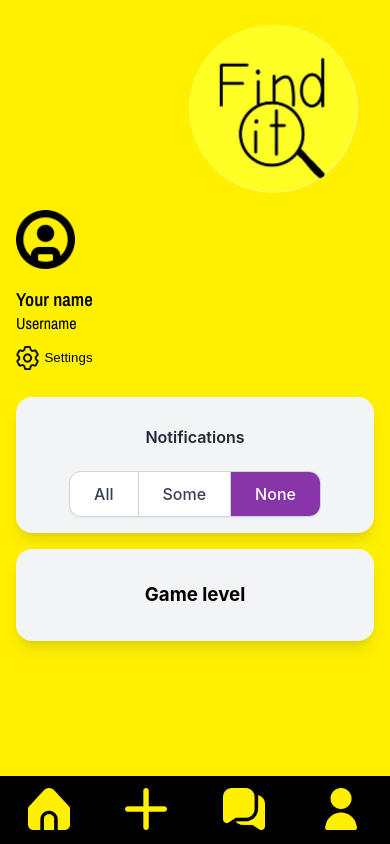
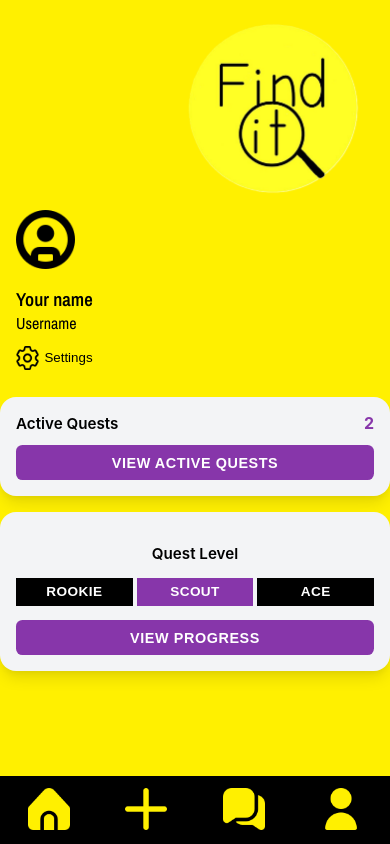
Before and after one commit to dinukap707/1800_202530_BBY13, a website built with Vite: page profile.html in a window 390 px wide. Built offline with nearby package versions, Linux system fonts and the light colour scheme.

Commit message:
Updated profile page to include intial game data, need to configure firebase and connect associated quest pages.

```diff
--- a/profile.html
+++ b/profile.html
@@ -1,6 +1,5 @@
 <!DOCTYPE html>
 <html lang="en">
-
   <head>
     <title>Find-it</title>
     <meta name="comp1800 template" content="My 1800 App" />
@@ -25,35 +24,47 @@
       <img src="./images/blackProfile.png" alt="Find-it" class="profilePhoto" />
       <h3>Your name</h3>
       <p>Username</p>
-    <button type="button" class="settingBtn" onclick="window.location.href = 'settings.html'">
+      <button
+        type="button"
+        class="settingBtn"
+        onclick="window.location.href = 'settings.html'"
+      >
         <img src="./images/setting.png" alt="Settings" class="settingPhoto" />
         <p>Settings</p>
       </button>
     </section>
     <content>
-    <div class="card">
-      <h2 class="title">Notifications</h2>
-
-      <!-- Segmented Control Container (Uses simplified class) -->
-      <div class="segmented-control">
-        <!-- 1. Development Option -->
-        <input type="radio" id="env_dev" name="environment" value="development" class="radio-input" />
-        <label for="env_dev" class="button-segment"> All </label>
-
-        <!-- 2. Staging Option -->
-        <input type="radio" id="env_stage" name="environment" value="staging" class="radio-input" />
-        <label for="env_stage" class="button-segment"> Some </label>
-
-        <!-- 3. Production Option -->
-        <input type="radio" id="env_prod" name="environment" value="production" class="radio-input" checked />
-        <label for="env_prod" class="button-segment"> None </label>
-      </div>
+      <!-- Active Quests Card -->
+      <div class="card quest-card">
+        <div class="card-row">
+          <span class="card-label">Active Quests</span>
+          <!-- placeholder count for now, we can hook this to Firestore later -->
+          <span class="card-value" id="active-quests-count">2</span>
         </div>
 
-    <div class="card">
-      <h3>Game level</h3>
+        <button class="primary-btn" id="view-quests-btn">
+          VIEW ACTIVE QUESTS
+        </button>
+      </div>
+
+      <!-- Quest Level card -->
+      <div class="card level-card">
+        <p class="card-label">Quest Level</p>
+
+        <div class="level-toggle">
+          <button class="level-pill" data-level="rookie">ROOKIE</button>
+          <button class="level-pill level-pill--active" data-level="scout">
+            SCOUT
+          </button>
+          <button class="level-pill" data-level="ace">ACE</button>
+        </div>
+
+        <button class="primary-btn" id="view-progress-btn">
+          VIEW PROGRESS
+        </button>
       </div>
     </content>
+
     <footer>
       <button type="button" onclick="window.location.href = 'main.html'">
         <img id="homeImg" src="./images/yellowHome.png" alt="Home" />
@@ -61,15 +72,15 @@
       <button type="button" onclick="window.location.href = 'upload.html'">
         <img id="plusImg" src="./images/yellowPlus.png" alt="Home" />
       </button>
-    <button type="button" onclick="window.location.href = 'direct_messages.html'">
+      <button
+        type="button"
+        onclick="window.location.href = 'direct_messages.html'"
+      >
         <img id="messageImg" src="./images/yellowMessages.png" alt="Home" />
       </button>
       <button type="button" onclick="window.location.href = 'profile.html'">
         <img id="userImg" src="./images/yellowUser.png" alt="Home" />
       </button>
     </footer>
-
-
   </body>
-
 </html>
--- a/styles/profileStyle.css
+++ b/styles/profileStyle.css
@@ -203,3 +203,87 @@ section button p {
 .floating-btn img {
   display: inline-flex;
 } */
+
+/* ===== Profile cards common tweaks ===== */
+content {
+  display: block;
+  padding: 0 0 90px; /* room above the fixed footer */
+}
+
+.card {
+  max-width: 380px; /* keep cards nicely narrow, like a phone */
+  margin: 1rem auto;
+}
+
+/* Simple row for "Active Quests" label + value */
+.card-row {
+  display: flex;
+  justify-content: space-between;
+  align-items: center;
+  margin-bottom: 0.75rem;
+}
+
+.card-label {
+  font-weight: 600;
+  font-size: 0.95rem;
+}
+
+.card-value {
+  font-weight: 700;
+  color: #8736aa; /* same purple as your segmented control */
+}
+
+/* Purple primary buttons (View Active Quests / View Progress) */
+.primary-btn {
+  width: 100%;
+  padding: 0.6rem 0.75rem;
+  border-radius: 0.4rem;
+  border: none;
+  background-color: #8736aa;
+  color: #ffffff;
+  font-weight: 600;
+  font-size: 0.9rem;
+  letter-spacing: 0.04em;
+  cursor: pointer;
+  transition: transform 0.15s ease, filter 0.15s ease;
+}
+
+.primary-btn:hover {
+  filter: brightness(1.05);
+  transform: translateY(-1px);
+}
+
+/* ===== Quest Level pill toggle ===== */
+.level-card {
+  margin-top: 0.5rem;
+}
+
+.level-toggle {
+  display: flex;
+  gap: 4px;
+  margin: 0.6rem 0 0.9rem;
+}
+
+.level-pill {
+  flex: 1;
+  padding: 0.4rem 0.3rem;
+  border-radius: 0;
+  border: none;
+  background-color: #000000;
+  color: #ffffff;
+  font-size: 0.85rem;
+  font-weight: 600;
+  cursor: pointer;
+  letter-spacing: 0.03em;
+  transition: background-color 0.15s ease, color 0.15s ease;
+}
+
+/* Active level (purple, like the mock) */
+.level-pill--active {
+  background-color: #8736aa;
+}
+
+/* Optional hover effect */
+.level-pill:hover {
+  filter: brightness(1.1);
+}
--- a/styles/stickyFooter.css
+++ b/styles/stickyFooter.css
@@ -18,11 +18,11 @@ footer button {
   margin: 0;
 }
 
-footer button img{
+footer button img {
   height: auto;
   width: 65%;
 }
 
-footer button:hover{
+footer button:hover {
   background-color: #800080;
 }
```
Also changed, not shown: main.html (+2 -1 lines), styles/main.css (+0 -40 lines). Lines whose indentation alone changed are shown as unchanged.
